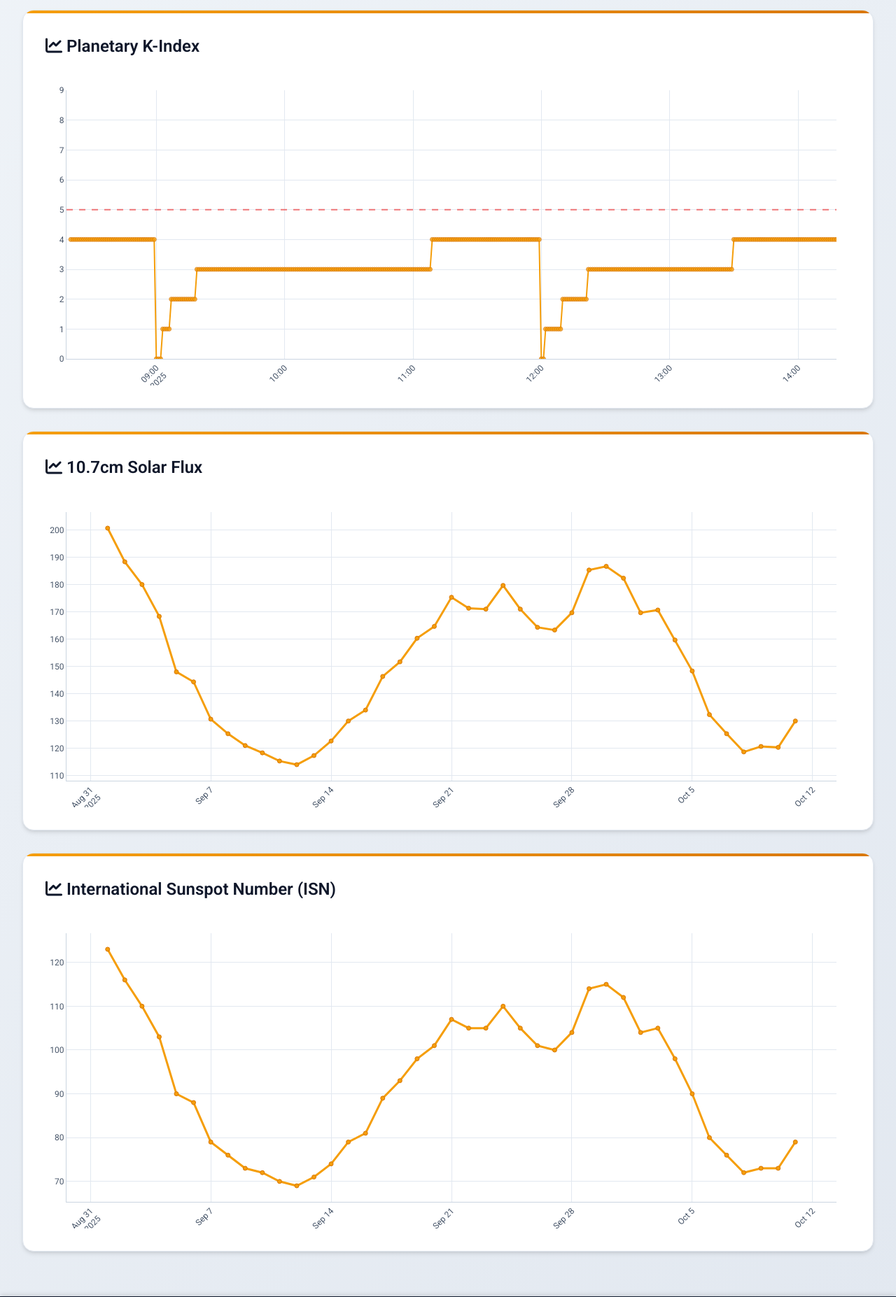
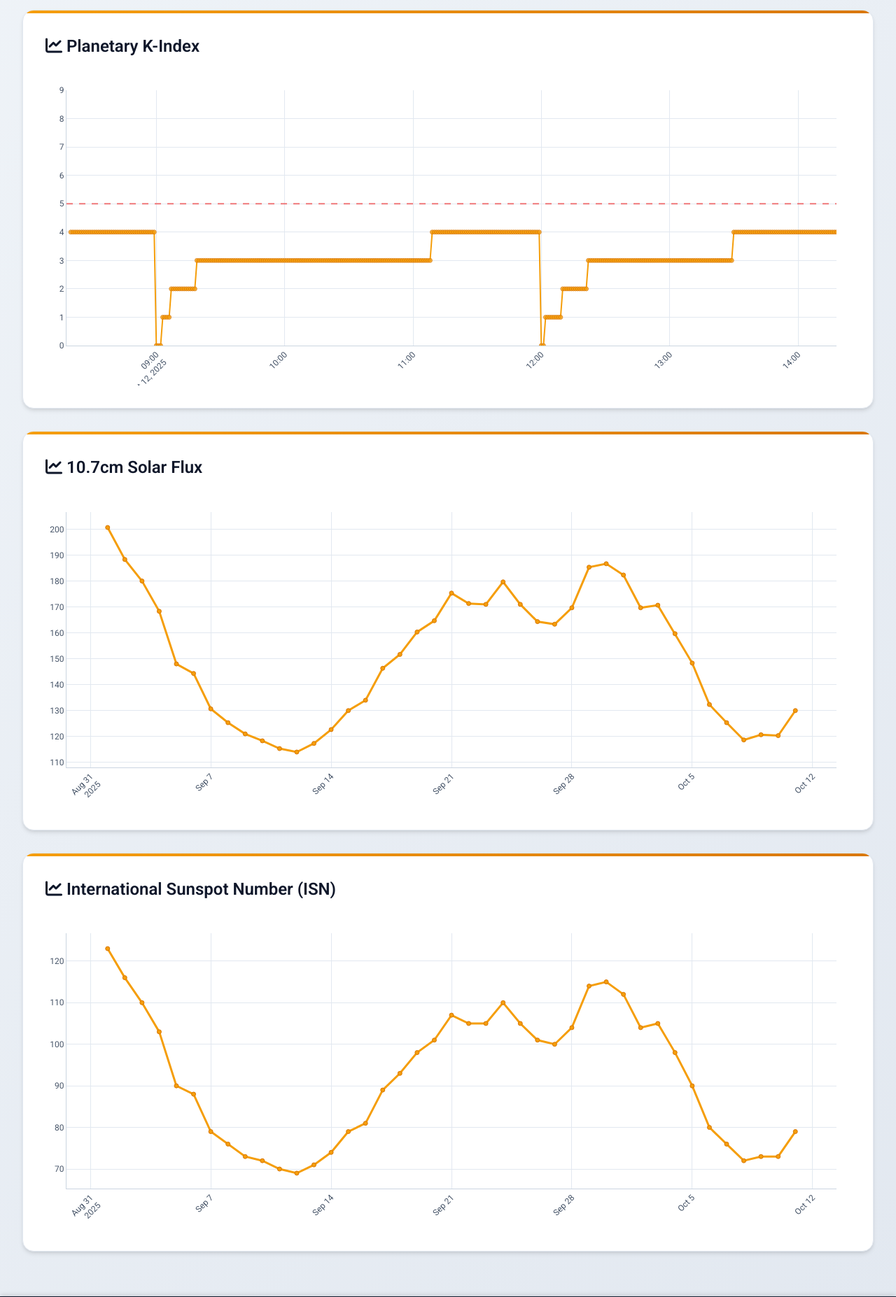
Before and after one commit to apider-coding/isn-poller, a FastAPI app: page / in a window 1280 px wide. Shown: the part 748-2602 px from the top of the page at 70% size. Run offline with FastAPI, Linux system fonts and the light colour scheme; some libraries are stand-ins or nearby versions.

Commit message:
fix: margins

```diff
--- a/templates/graph.html
+++ b/templates/graph.html
@@ -158,7 +158,7 @@
         gridcolor: '#e2e8f0',
         linecolor: '#cbd5e1'
       },
-      margin: { l: 30, r: 20, t: 28, b: 38 },
+      margin: { l: 30, r: 20, t: 28, b: 57 },
       hovermode: 'closest',
       paper_bgcolor: 'rgba(255,255,255,0)',
       plot_bgcolor: 'rgba(255,255,255,0)',
```
